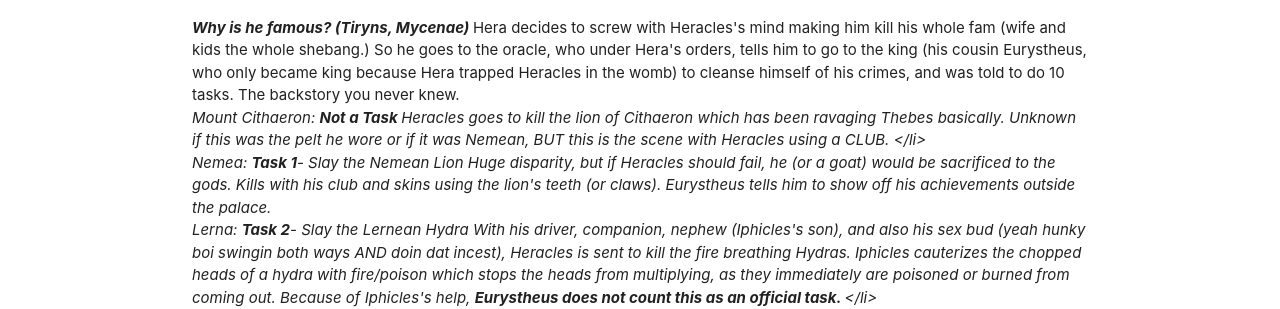
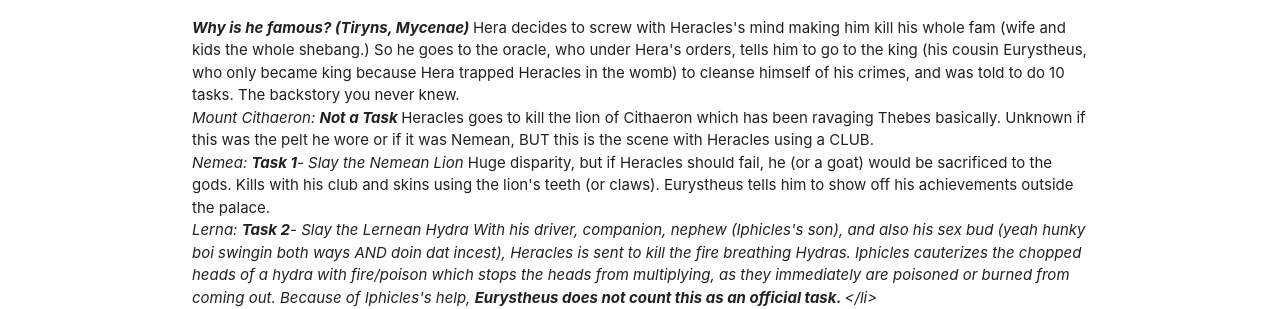
Before and after one commit to stuyCLC/stuyCLC.github.io, a Jekyll site: the page built from _posts/2018-12-4-Medusa-Meeting#3-recap.md, in a window 1280 px wide. Shown: the part 416-725 px from the top of the page. Built offline with Jekyll 4.4.1, drawn with Linux system fonts in a browser that asks for light colours.

```diff
--- a/_posts/2018-12-4-Medusa-Meeting#3-recap.md
+++ b/_posts/2018-12-4-Medusa-Meeting#3-recap.md
@@ -7,7 +7,7 @@ title: Medusa Meeting 2 Recap
     <ul> <b> Heracles </b>
     <li> <i> Thebes: <b> Birth </b> </i> Zeus wants to smash Alcmene (descendant of Perseus) so he disguises as her husband and copulates. Since she had sex with Zeus and her husband later that night, she gave birth to demigod Heracles, and twin brother Iphicles. Hera, pissed (why wouldn't she) forces the goddess of childbirth to cross her DAMN legs to prevent the twins from being born, but one of the servants of the goddess of childbirth manages to stop her legs from crossing by making her jump in fear, releasing the twins from their mom's wound. </li>
    <br> <b> <i> Why is he famous? (Tiryns, Mycenae) </i></b> Hera decides to screw with Heracles's mind making him kill his whole fam (wife and kids the whole shebang.) So he goes to the oracle, who under Hera's orders, tells him to go to the king (his cousin Eurystheus, who only became king because Hera trapped Heracles in the womb) to cleanse himself of his crimes, and was told to do 10 tasks. The backstory you never knew. <br>
-    <li> <i> Mount Cithaeron: <b> Not a Task </b> <i> Heracles goes to kill the lion of Cithaeron which has been ravaging Thebes basically. Unknown if this was the pelt he wore or if it was Nemean, BUT this is the scene with Heracles using a CLUB. </li>
+    <li> <i> Mount Cithaeron: <b> Not a Task </b> </i> Heracles goes to kill the lion of Cithaeron which has been ravaging Thebes basically. Unknown if this was the pelt he wore or if it was Nemean, BUT this is the scene with Heracles using a CLUB. </li>
     <li> <i> Nemea: <b>Task 1</b>- Slay the Nemean Lion </i> Huge disparity, but if Heracles should fail, he (or a goat) would be sacrificed to the gods. Kills with his club and skins using the lion's teeth (or claws). Eurystheus tells him to show off his achievements outside the palace. </li>
     <li> <i> Lerna: <b>Task 2</b>- Slay the Lernean Hydra <i> With his driver, companion, nephew (Iphicles's son), and also his sex bud (yeah hunky boi swingin both ways AND doin dat incest), Heracles is sent to kill the fire breathing Hydras. Iphicles cauterizes the chopped heads of a hydra with fire/poison which stops the heads from multiplying, as they immediately are poisoned or burned from coming out. Because of Iphicles's help, <b> Eurystheus does not count this as an official task. </b> </li>
     <li> <i> Cerynia: <b>Task 3</b>- Capture the Golden Hind(fastest deer alive) of Artemis <i> Some cases say Artemis just flat out let him borrow it as long as he didn't harm it, others say he caught it while it slept. Either way, Hera and Eurystheus's plans to get Artemis pissed enough to kill him failed. </li>
```
